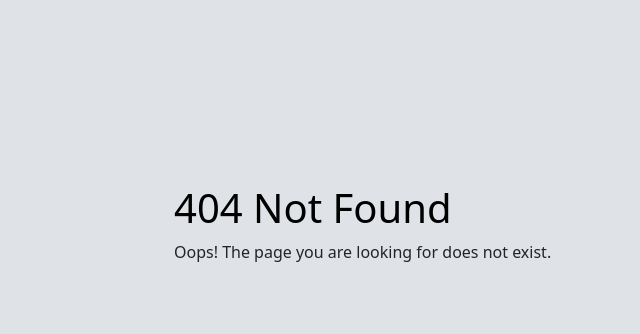
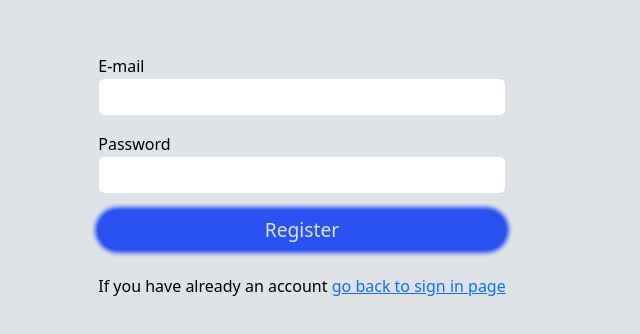
Before and after one commit to GoktugYmsk/pinsoft-to-do-list, a React (Create React App) app: page /register in a window 1280 px wide. Before the commit this address had no page. Shown: the part 216-550 px from the top of the page, without its empty margins (338-978 px from the left). Built offline with nearby package versions, Linux system fonts and the light colour scheme.

Commit message:
Merge two deployment

```diff
--- a/src/App.js
+++ b/src/App.js
@@ -7,6 +7,7 @@ import CustomComponent from "./components/CustomComponent";
 import NotFound from "./components/notfound/NotFound";
 
 import "./App.scss";
+import Register from "./components/content/register";
 
 function App() {
   const active = useSelector((state) => state.darkActive.active);
@@ -40,6 +41,14 @@ function App() {
             }
           />
           <Route
+              path="/register"
+              element={
+                <PublicRoute>
+                  <Register />
+                </PublicRoute>
+              }
+          />
+          <Route
             path="/login"
             element={
               <PublicRoute>
--- a/src/components/content/login/index.jsx
+++ b/src/components/content/login/index.jsx
@@ -67,6 +67,10 @@ const Login = () => {
             Login
           </button>
         </div>
+        <br/>
+        <div>
+          <p>Don't have an account? <a href="/register">Sign Up</a></p>
+        </div>
       </form>
     </div>
   );
--- a/src/components/content/midddleContent/index.jsx
+++ b/src/components/content/midddleContent/index.jsx
@@ -4,8 +4,9 @@ import { useDispatch, useSelector } from 'react-redux';
 import { BsCheckCircleFill } from 'react-icons/bs';
 import { FaTrashAlt, FaEdit } from 'react-icons/fa';
 import { IoReturnDownBack } from 'react-icons/io5';
+import {getAuth} from "firebase/auth";
 
-import { doc, updateDoc, deleteDoc, collection, getDocs } from 'firebase/firestore';
+import { doc, updateDoc, deleteDoc, collection, getDocs, query, where } from 'firebase/firestore';
 
 import { db } from '../../../firebase';
 import { setAddTasks } from '../../configure';
@@ -13,7 +14,6 @@ import { setAddTasks } from '../../configure';
 import './index.scss';
 
 function MiddleContent({ selectedTasks, setSelectedTasks }) {
-
   const [editingIndex, setEditingIndex] = useState(-1);
   const [editedTask, setEditedTask] = useState('');
   const [draggedTask, setDraggedTask] = useState(null);
@@ -24,6 +24,7 @@ function MiddleContent({ selectedTasks, setSelectedTasks }) {
   const addTask = useSelector((state) => state.addTodo.addTask);
   const popupModel = useSelector((state) => state.modal.popupModal);
   const logoutPopup = useSelector((state) => state.logout.logoutPopup);
+  const user = getAuth().currentUser
 
   const handleDeleteTask = async (taskId) => {
     if (!(popupModel || logoutPopup)) {
@@ -120,8 +121,8 @@ function MiddleContent({ selectedTasks, setSelectedTasks }) {
   useEffect(() => {
     const fetchData = async () => {
       try {
-        const todoCollection = collection(db, 'todos');
-        const snapshot = await getDocs(todoCollection);
+        const q = query(collection(db, 'todos'), where('userId', '==', user?.uid));
+        const snapshot = await getDocs(q);
         const todoList = snapshot.docs.map((doc) => ({
           id: doc.id,
           ...doc.data(),
@@ -132,8 +133,10 @@ function MiddleContent({ selectedTasks, setSelectedTasks }) {
       }
     };
 
-    fetchData();
-  }, []);
+    if (user?.uid) {
+      fetchData();
+    }
+  }, [user]);
 
   const handleDragStart = (event, task) => {
     event.dataTransfer.setData('taskId', task.id);
--- /dev/null
+++ b/src/components/content/register/index.jsx
@@ -0,0 +1,90 @@
+import React, {useState, useEffect} from 'react';
+
+import {useNavigate} from 'react-router-dom';
+
+import {getAuth, signInWithEmailAndPassword, onAuthStateChanged, createUserWithEmailAndPassword} from 'firebase/auth';
+
+import {useSelector} from 'react-redux';
+
+import {setIsLoggedIn} from '../../configure';
+
+import './index.scss'
+
+import {useDispatch} from 'react-redux';
+
+
+const Register = () => {
+
+    const [email, setEmail] = useState('');
+    const [password, setPassword] = useState('');
+    const [error, setError] = useState('');
+    const [isLoading, setIsLoading] = useState(false);
+    const navigate = useNavigate();
+    const dispatch = useDispatch()
+    const active = useSelector((state) => state.darkActive.active);
+    const handleRegister = async (e) => {
+
+        e.preventDefault();
+
+        try {
+            const auth = getAuth();
+            await createUserWithEmailAndPassword(auth, email, password);
+            navigate('/');
+
+        } catch (error) {
+            setError(error.message);
+            console.log(error.message)
+        }
+    };
+    const handleUserChange = (e) => {
+        setEmail(e.target.value);
+    };
+    const handlePasswordChange = (e) => {
+        setPassword(e.target.value);
+    };
+
+    if (isLoading) {
+        return <div>Loading...</div>;
+    }
+
+    return (
+
+        <div className={`login__container' ${active ? 'login__container-active' : 'login__container'}`}>
+            <form onSubmit={handleRegister}>
+                <div className='form-group mb-3'>
+                    <label htmlFor="email">E-mail</label>
+                    <input
+                        type="email"
+                        id="email"
+                        className='form-control'
+                        value={email}
+                        onChange={handleUserChange}
+                        required
+                    />
+                </div>
+                <div className='form-group mb-3'>
+                    <label htmlFor="password">Password</label>
+                    <input
+                        type="password"
+                        id="password"
+                        className='form-control'
+                        value={password}
+                        onChange={handlePasswordChange}
+                        required
+                    />
+                </div>
+                {error && <div>{error}</div>}
+                <div className="button-container d-flex justify-content-center">
+                    <button type="submit" className='login-button'>Register</button>
+                </div>
+                <br/>
+                <div>
+                    <p>If you have already an account <a href="/">go back to sign in page</a></p>
+                </div>
+            </form>
+        </div>
+    );
+
+};
+
+export default Register;
--- /dev/null
+++ b/src/components/content/register/index.scss
@@ -0,0 +1,49 @@
+
+.login__container-active{
+  display: flex;
+  align-items: center;
+  justify-content: center;
+  height: 100vh;
+  color:black !important;
+
+  .login-button{
+    background-color: #2a52f0 !important;
+    box-shadow: 0px 0px 4px 3px #2a52f0 !important;
+    color: #dfe2e7 !important;
+    width: 100%;
+    height: 40px;
+    border-style: none;
+    border-radius: 20px;
+    font-size: 1.2rem;
+    transition: 0.3s;
+  }
+
+  .login-button:hover{
+    opacity: 0.9;
+  }
+}
+
+.login__container{
+  display: flex;
+  align-items: center;
+  justify-content: center;
+  height: 100vh;
+  color: white;
+
+  .login-button{
+    cursor: pointer;
+    width: 100%;
+    height: 40px;
+    border-style: none;
+    border-radius: 20px;
+    background-color:#FFC107;
+    box-shadow: 0px 0px 4px 3px #c49404;
+    font-size: 1.2rem;
+    transition: 0.3s;
+    color: #242424;
+  }
+
+  .login-button:hover{
+    opacity: 0.9;
+  }
+}
--- a/src/components/popup/index.jsx
+++ b/src/components/popup/index.jsx
@@ -7,6 +7,7 @@ import { db } from '../../firebase';
 import { setPopupModal, setAddTasks } from '../configure';
 
 import './index.scss';
+import {getAuth} from "firebase/auth";
 
 function Popup() {
   const [input, setInput] = useState('');
@@ -24,12 +25,14 @@ function Popup() {
   const addTodo = async () => {
     if (input.trim() !== '') {
       try {
+        const user = getAuth().currentUser;
         const todoCollection = collection(db, 'todos');
-        const docRef = await addDoc(todoCollection, { text: input, status: 0 });
+        const docRef = await addDoc(todoCollection, { text: input, status: 0, userId: user.uid});
         const updatedTasks = [...addTask, { id: docRef.id, text: input, status: 0 }];
         dispatch(setAddTasks(updatedTasks));
         setInput('');
         console.log('Veri Firebase\'e gönderildi. Doküman ID:', docRef.id);
+        console.log('userId: ', user.uid);
       } catch (error) {
         console.error('Veri gönderme hatası:', error);
       }
@@ -39,9 +42,10 @@ function Popup() {
   const handleDoingClick = async () => {
     if (input.trim() !== '') {
       try {
+        const user = getAuth().currentUser;
         const todoCollection = collection(db, 'todos');
-        const docRef = await addDoc(todoCollection, { text: input, status: 1 });
-        const updatedTasks = [...addTask, { id: docRef.id, text: input, status: 1 }];
+        const docRef = await addDoc(todoCollection, { text: input, status: 1, userId: user.uid });
+        const updatedTasks = [...addTask, { id: docRef.id, text: input, status: 1, uid: user.uid }];
         dispatch(setAddTasks(updatedTasks));
         setInput('');
         console.log('Veri Firebase\'e gönderildi. Doküman ID:', docRef.id);
```
